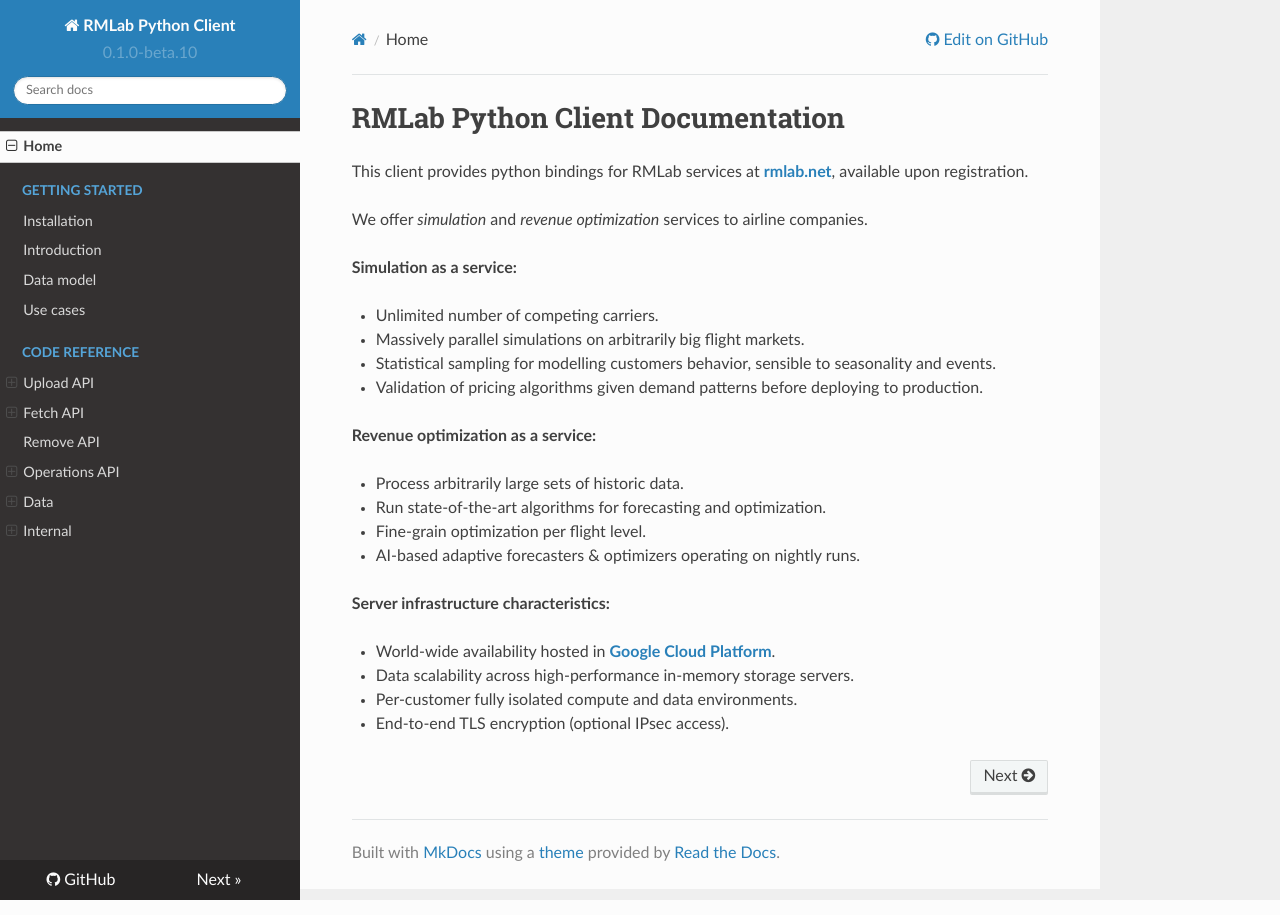
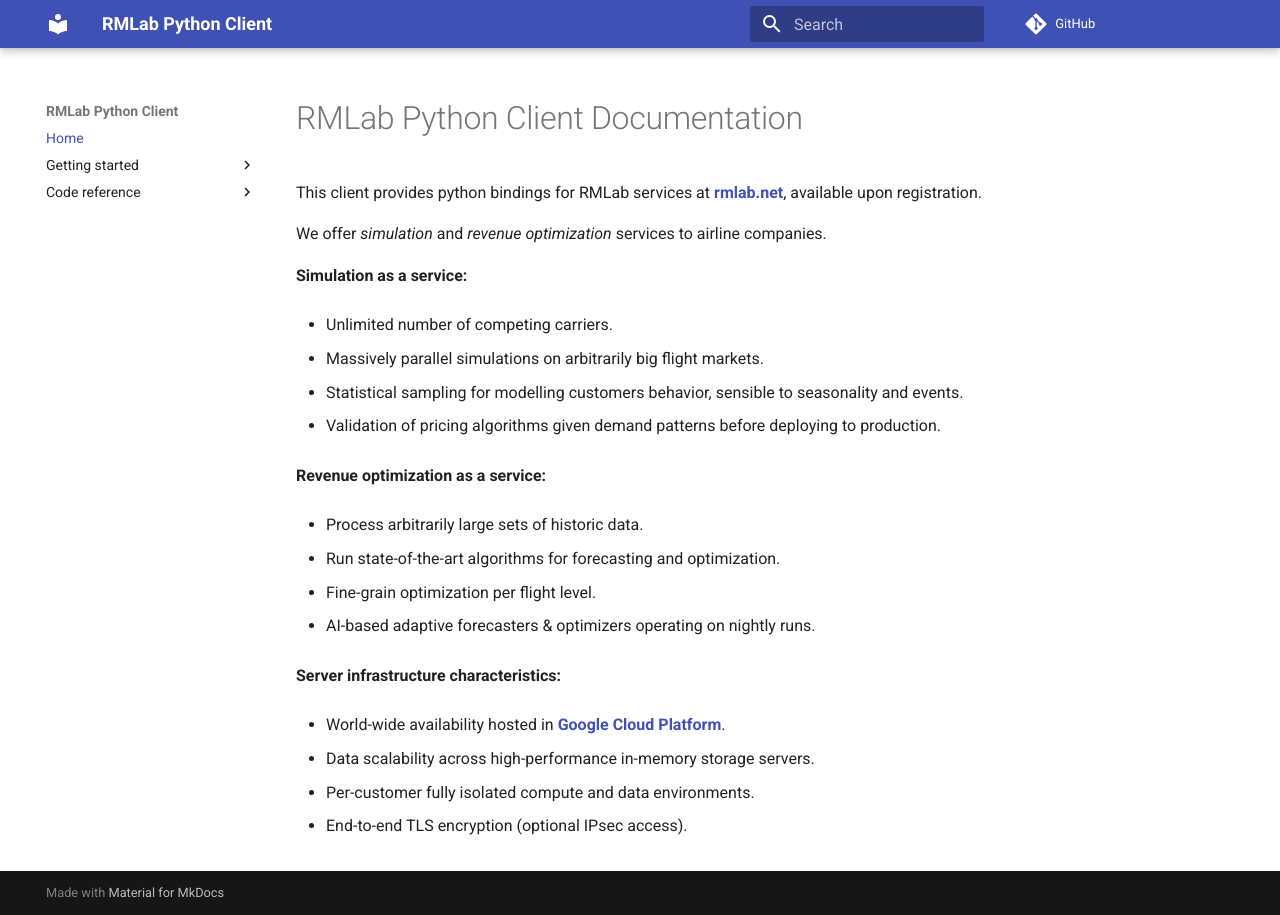
Before and after one commit to antonrv/rmlab-py-client, an MkDocs documentation site: the page built from docs/index.md, in a window 1280 px wide. Built offline with MkDocs 1.6.1 and Material for MkDocs 9.7.7, drawn with Linux system fonts in a browser that asks for light colours; nearby versions of some CDN libraries; comment, search, counter and statistics services are not loaded.

Commit message:
Set material theme

```diff
--- a/docs/requirements.txt
+++ b/docs/requirements.txt
@@ -8,6 +8,8 @@ MarkupSafe==2.1.0
 mergedeep==1.3.4
 mkdocs==1.2.3
 mkdocs-autorefs==0.3.1
+mkdocs-material==8.2.5
+mkdocs-material-extensions==1.0.3
 mkdocstrings==0.18.0
 mkdocstrings-python==0.6.5
 mkdocstrings-python-legacy==0.2.2
--- a/mkdocs.yml
+++ b/mkdocs.yml
@@ -1,5 +1,5 @@
 theme:
-  name: "readthedocs"
+  name: "material"
   highlightjs: true
 
 plugins:
```
